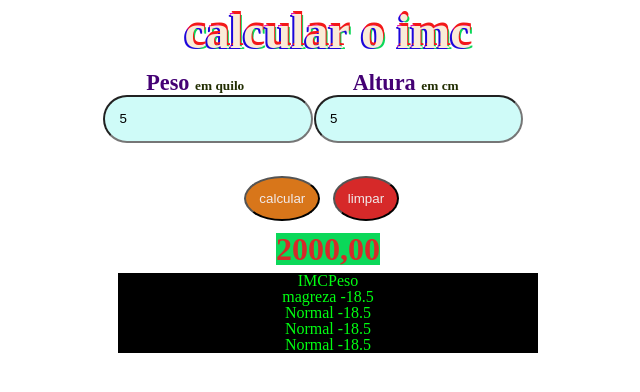
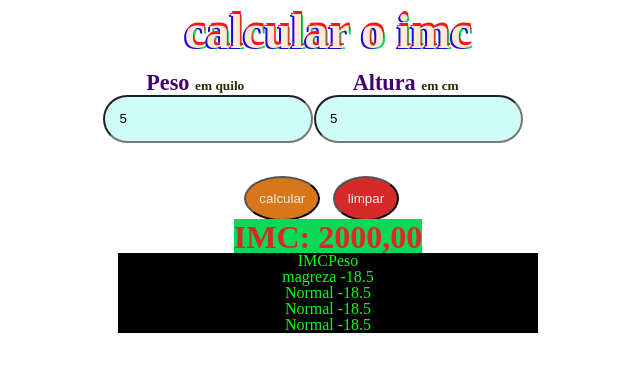
Before and after one commit to leandro-falcao/100DaysOfCode-calculadora-IMC-, a plain HTML site: page index.html in a window 1280 px wide. Both pictures are taken after typing "5", "5" into the empty fields and a click on the button "calcular". Shown: the whole page, without its empty margins (312-952 px from the left). Drawn offline with Linux system fonts and the light colour scheme.

Commit message:
#100DaysOfCode -calculadora imc -29 julho -arrumando o JS
Signed-off-by: leandro-falcao <leandrofalcaoti@gmail.com>

```diff
--- a/index.html
+++ b/index.html
@@ -49,7 +49,7 @@
            </div>
 
            <div id="demo" class="containerResultado">
-            <p id="resultado" class="resultado-imc">  </p>
+            <span id="resultado" class="resultado-imc">  </span>
            </div>
 
         </div> <!-- end div secao aplicacao, onde estão o miolo principal da aplicacao -->
--- a/main.js
+++ b/main.js
@@ -3,7 +3,7 @@
 
     let clicarBotao = document
             .querySelector('.botoes .calculo')
-                  .addEventListener('click', function(){
+                  .addEventListener('click', ()=>{
 
                         const peso = document.querySelector('.dados-peso')
                                                                     .value;
@@ -15,19 +15,21 @@
                         const textImc = document.querySelector('#resultado')
 
 
+                        /* const alfa = document
+                                          .querySelector(`#resultado`)
+                                              .textContent = 'IMC:' */
+
                         const valorImc = document
-                                        .querySelectorAll(`.secao-aplicacao .resultado-imc`);
+                                          .querySelector(`.secao-aplicacao .resultado-imc`);
 
-                                valorImc[valorImc.length - 1]
-                                          .textContent = resultado
+                                valorImc.textContent +=  `IMC: ${resultado
                                                               .toFixed(2)
-                                                                  .replace('.', ',');
+                                                              .replace('.', ',') }`
 
-                        const corParamResultado = document
-                                                    .querySelector('.secao-aplicacao  div .resultado-imc');
+                        const cssResultado = document
+                                                    .querySelector('.secao-aplicacao  div .resultado-imc')
 
-                        const mudarCor = corParamResultado
-                                            .setAttribute('style', `background-color: #0bd859;
+                                         /*  cssResultado.setAttribute('style', `background-color: #0bd859;
                                                               color: #d62929;
                                                               margin-top: 0.74rem;
                                                               margin-bottom: 0.53rem;
@@ -36,7 +38,11 @@
                                                               font-size: 2rem;
                                                               font-weight: 800;
                                                               `
-                                            );
+                                              ); */
+                        const adcClasses = document
+                                            .querySelector('#resultado')
+                              adcClasses.classList.add("teste")
+
 
 
                         const mudarFooter = document
--- a/style.css
+++ b/style.css
@@ -127,3 +127,18 @@ input{outline: unset;}
 .wrap {flex-wrap: wrap;}
 .justify-center{justify-content: center;}
 .align-center {align-items: center;}
+
+
+
+
+
+.teste {
+   background-color: #0bd859;
+   color: #d62929;
+   margin-top: 0.74rem;
+   margin-bottom: 0.53rem;
+   margin-left: 0rem;
+   margin-right: 0rem;
+   font-size: 2rem;
+   font-weight: 800;
+}
```
Lines whose indentation alone changed are shown as unchanged.
